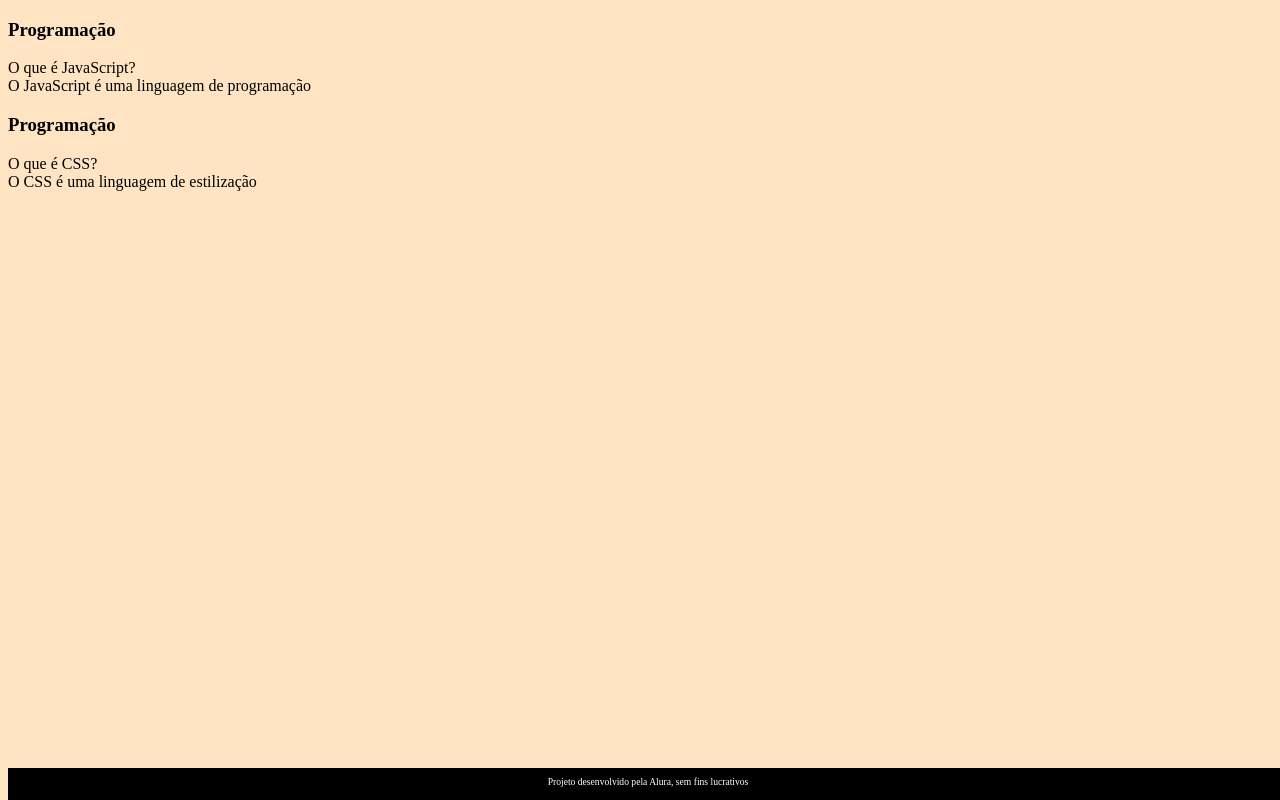
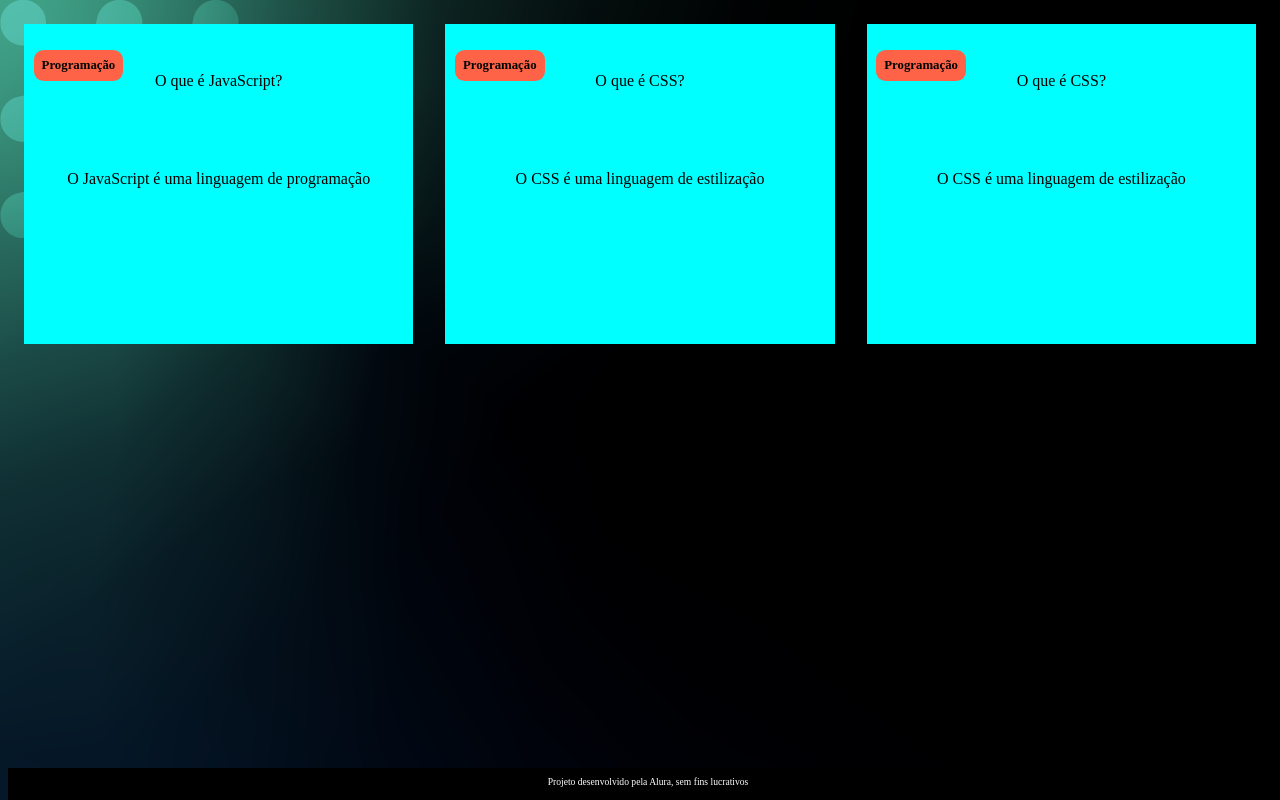
Before and after one commit to IsaAleixo/isa3, a plain HTML site: page isa3/index.html in a window 1280 px wide. Drawn offline with Linux system fonts and the light colour scheme.

Commit message:
Add files via upload

```diff
--- a/isa3/assets/style.css
+++ b/isa3/assets/style.css
@@ -1,6 +1,48 @@
+:root {
+    --text-color: #DBE4EF;
+    --card-front-color: #144480;
+    --card-back-color: #00F4BF;
+}
+
 body{
-    background-color: bisque;
+ background: url('img/bg-desktop.webp');
+    font-family: Bai Jamjurre;
 }
+
+#container {
+    display: flex;
+}
+
+.cartao{
+    margin: 1rem 1rem;
+    background-color: aqua;
+    height: 20rem;
+    flex-grow: 1;
+    flex-basis: calc(33% - 6rem);
+}
+
+.cartao__conteudo {
+    text-align: center;
+   /* background-color: aquamarine;*/
+    height: 100%;
+}
+
+.cartao__conteudo h3 {
+    background-color: tomato;
+    text-align: left;
+    padding: 0.5rem;
+    position: absolute;
+    margin: 0.6rem;
+    border-radius: 0.6rem;
+    font-size: 1vw;
+}
+
+.cartao__conteudo p {
+    margin-top: 1rem;
+    padding: 2rem;
+}
+
+
 
 footer{
     background-color: black;
--- a/isa3/index.html
+++ b/isa3/index.html
@@ -10,25 +10,34 @@
 <body>
     <main>
 <section id="container">
-
-    <article class="cartao">
+   <article class="cartao">
         <div class="cartao__conteudo">
             <h3>Programação</h3>
             <div class="cartao__conteudo__pergunta">
-                O que é JavaScript?
+               <p>O que é JavaScript?</p>
         </div>
         <div class="cartao___conteudo__resposta">
-            O JavaScript é uma linguagem de programação
+           <p>O JavaScript é uma linguagem de programação</p>
         </div>
     </article>
     <article class="cartao">
         <div class="cartao__conteudo">
             <h3>Programação</h3>
             <div class="cartao__conteudo__pergunta">
-                O que é CSS?
+               <p> O que é CSS?</p>
         </div>
         <div class="cartao___conteudo__resposta">
-            O CSS é uma linguagem de estilização
+            <p>O CSS é uma linguagem de estilização</p>
+        </div>
+    </article>
+    <article class="cartao">
+        <div class="cartao__conteudo">
+            <h3>Programação</h3>
+            <div class="cartao__conteudo__pergunta">
+               <p> O que é CSS?</p>
+        </div>
+        <div class="cartao___conteudo__resposta">
+            <p>O CSS é uma linguagem de estilização</p>
         </div>
     </article>
 </section>
```
Also changed, not shown: isa3/assets/img/bg-desktop.webp (added), isa3/assets/img/bg-mobile.webp (added), isa3/assets/img/bg-tablet.webp (added).
